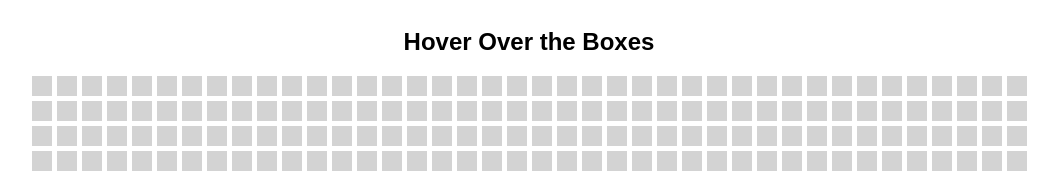
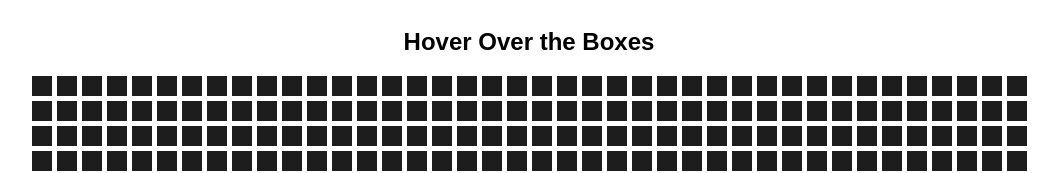
Before and after one commit to acciojob/Color-board-ajayv28, a website: page main.html in a window 1280 px wide. Shown: the top 173 px of the page, without its empty margins (111-1169 px from the left). Drawn offline with Linux system fonts and the light colour scheme.

Commit message:
created a submission

```diff
--- a/styles.css
+++ b/styles.css
@@ -15,6 +15,6 @@ body {
 .square {
     width: 20px;
     height: 20px;
-    background-color: lightgray;
+    background-color: rgb(29, 29, 29);
     transition: background-color 1s ease; /* Smooth transition */
 }
```
